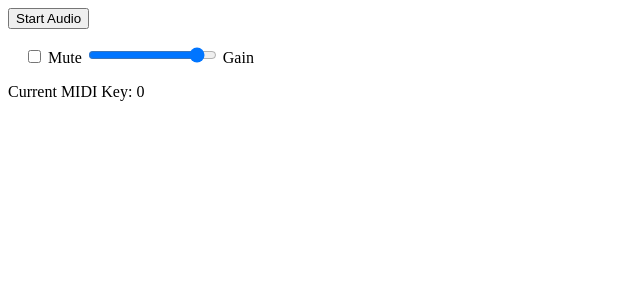
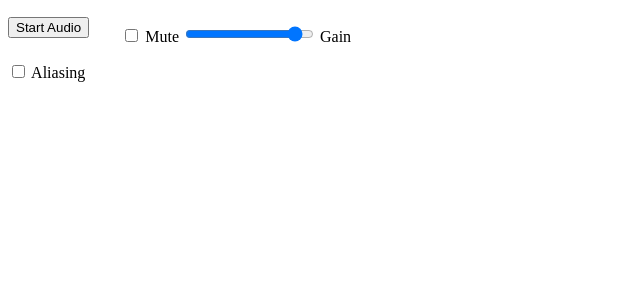
Before and after one commit to eetu-n/synth-school, a SvelteKit app: page / in a window 1280 px wide. Shown: the top 300 px of the page, without its empty margins (0-640 px from the left). Built offline with nearby package versions, Linux system fonts and the light colour scheme.

Commit message:
Move stuff around

```diff
--- a/src/lib/FaustMasterMixer.svelte
+++ b/src/lib/FaustMasterMixer.svelte
@@ -1,7 +1,7 @@
 <script lang="ts">
-    import { FaustNode } from './FaustNode.ts';
+    import { FaustNode } from '$lib/audioFramework/FaustNode';
     import type { FaustAudioWorkletNode } from '@grame/faustwasm/dist/esm/index.js';
-    import HSlider from './HSlider.svelte';
+    import HSlider from '$lib/HSlider.svelte';
 
     let { worklet = $bindable() }: { worklet?: FaustAudioWorkletNode | null } = $props();
 
--- a/src/lib/FaustMidiTest.svelte
+++ b/src/lib/FaustMidiTest.svelte
@@ -1,5 +1,5 @@
 <script lang="ts">
-    import { FaustNode } from './FaustNode.ts';
+    import { FaustNode } from '$lib/audioFramework/FaustNode';
     import type { FaustAudioWorkletNode } from '@grame/faustwasm/dist/esm/index.js';
 
     let { output = null }: { output?: FaustAudioWorkletNode | AudioNode | null } = $props();
--- a/src/lib/FaustSawSelector.svelte
+++ b/src/lib/FaustSawSelector.svelte
@@ -1,5 +1,5 @@
 <script lang="ts">
-    import { FaustNode } from './FaustNode.ts';
+    import { FaustNode } from '$lib/audioFramework/FaustNode';
     import type { FaustAudioWorkletNode } from '@grame/faustwasm/dist/esm/index.js';
 
     let { output = null }: { output?: FaustAudioWorkletNode | AudioNode | null } = $props();
--- /dev/null
+++ b/src/lib/Header.svelte
@@ -0,0 +1,12 @@
+<script lang="ts">
+	import AudioContextManager from '$lib/audioFramework/AudioContextManager.svelte';
+	import FaustMasterMixer from '$lib/FaustMasterMixer.svelte';
+	import { audioState } from '$lib/audioFramework/audioState.svelte';
+</script>
+
+<header>
+	<div style="display: flex; align-items: center; gap: 1rem;">
+		<AudioContextManager />
+		<FaustMasterMixer bind:worklet={audioState.masterWorklet} />
+	</div>
+</header>
--- a/src/lib/AudioContextManager.svelte
+++ b/src/lib/audioFramework/AudioContextManager.svelte
@@ -1,7 +1,7 @@
 <!-- Module to start / stop the audio engine with a button -->
 
 <script lang="ts">
-	import { startAudioContext, closeAudioContext, getAudioContext } from './audioContextManager';
+	import { startAudioContext, closeAudioContext, getAudioContext } from '$lib/audioFramework/audioContextManager';
 
 	let started = $state(false);
 	let loading = $state(false);
--- a/src/lib/FaustNode.ts
+++ b/src/lib/audioFramework/FaustNode.ts
@@ -4,7 +4,7 @@ import {
     FaustPolyDspGenerator,
     FaustWasmInstantiator
 } from '@grame/faustwasm/dist/esm/index.js';
-import { getAudioContext } from './audioContextManager.ts';
+import { getAudioContext } from '$lib/audioFramework/audioContextManager';
 
 const devDspImporters = import.meta.glob('/src/lib/dsp/*.dsp', { query: '?url' });
 const prodJsonImporters = import.meta.glob('/src/lib/dsp/generated/*/dsp.json');
--- /dev/null
+++ b/src/lib/audioFramework/audioState.svelte.ts
@@ -0,0 +1,5 @@
+import type { FaustAudioWorkletNode } from '@grame/faustwasm/dist/esm/index.js';
+
+export const audioState = $state({
+    masterWorklet: null as FaustAudioWorkletNode | null
+});
--- a/src/routes/+layout.svelte
+++ b/src/routes/+layout.svelte
@@ -1,5 +1,6 @@
 <script lang="ts">
 	import favicon from '$lib/assets/favicon.svg';
+	import Header from '$lib/Header.svelte';
 
 	let { children } = $props();
 </script>
@@ -8,4 +9,6 @@
 	<link rel="icon" href={favicon} />
 </svelte:head>
 
+<Header />
+
 {@render children()}
--- a/src/routes/+page.svelte
+++ b/src/routes/+page.svelte
@@ -1,14 +1,6 @@
 <script lang="ts">
-	import AudioContextManager from '$lib/AudioContextManager.svelte';
-    import FaustMasterMixer from '$lib/FaustMasterMixer.svelte';
-    import FaustMidiTest from '$lib/FaustMidiTest.svelte';
 	import FaustSawSelector from '$lib/FaustSawSelector.svelte';
-    import type { FaustAudioWorkletNode } from '@grame/faustwasm/dist/esm/index.js';
-
-    let masterWorklet: FaustAudioWorkletNode | null = $state(null);
+	import { audioState } from '$lib/audioFramework/audioState.svelte';
 </script>
 
-<AudioContextManager />
-<FaustMasterMixer bind:worklet={masterWorklet} />
-<!--<FaustSawSelector output={masterWorklet} />-->
-<FaustMidiTest output={masterWorklet} />
+<FaustSawSelector output={audioState.masterWorklet} />
```
Also changed, not shown: src/lib/audioFramework/audioContextManager.ts (renamed from src/lib/audioContextManager.ts), src/lib/audioFramework/compile-faust.ts (renamed from src/lib/compile-faust.ts).
